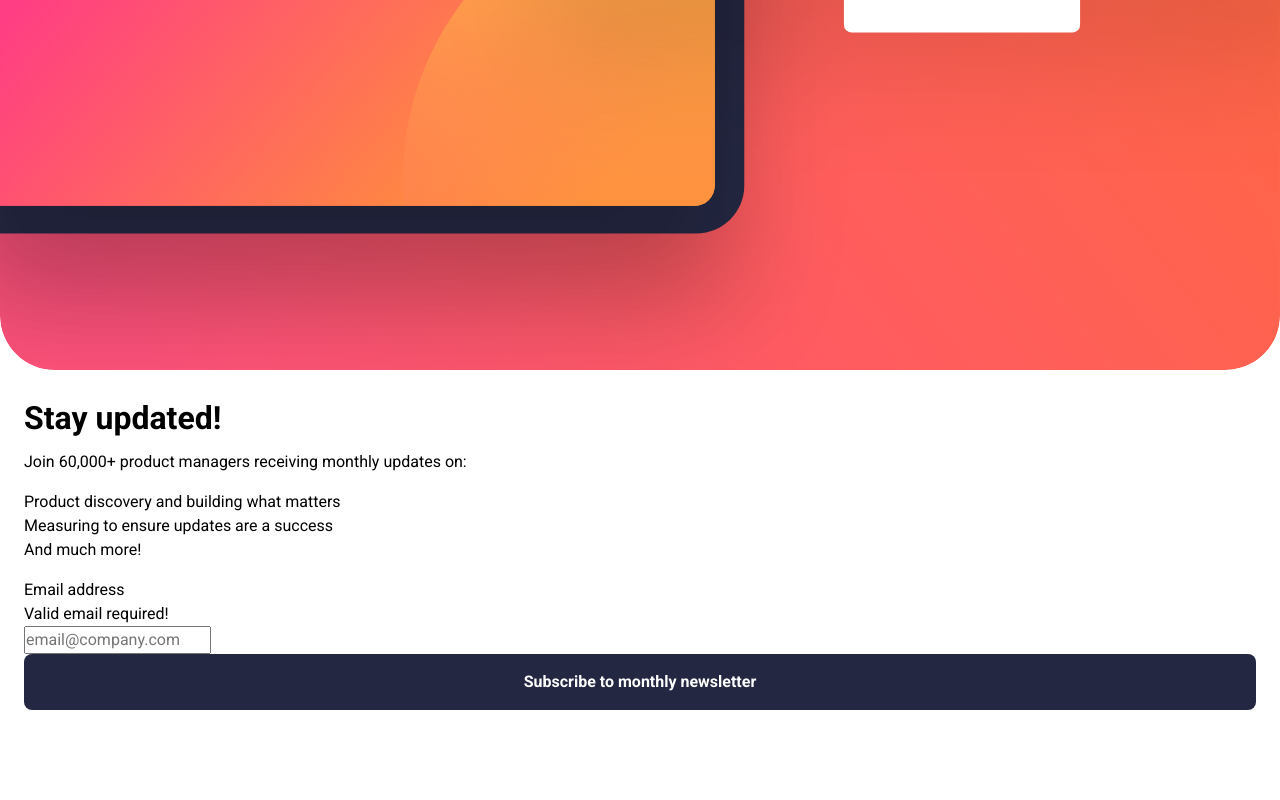
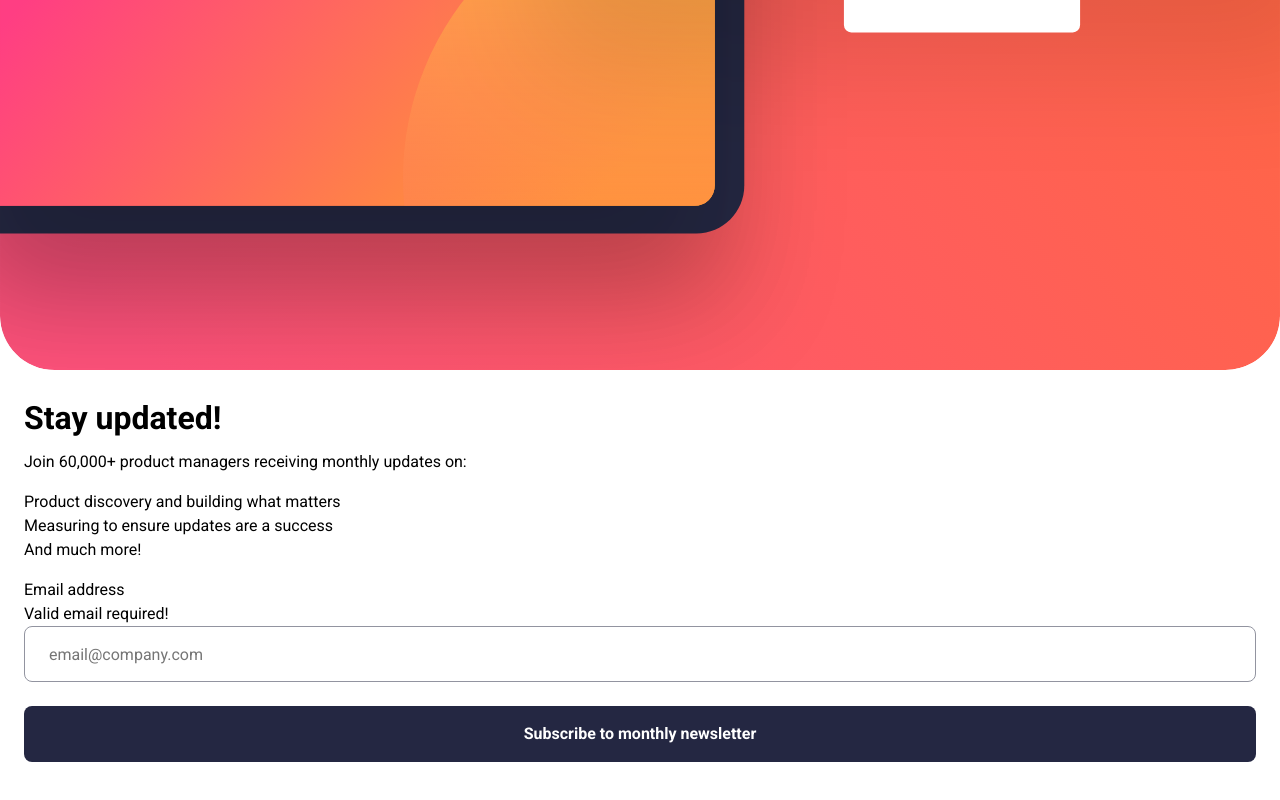
Before and after one commit to c0dehamster/newsletter-sign-up-with-success-message, a React app: page / in a window 1280 px wide. Shown: the part 599-1399 px from the top of the page. Before the commit the page ends 1349 px from the top, so only its background shows below. Built offline with nearby package versions, Linux system fonts and the light colour scheme; the HTML template or start-up script is replaced by a standard one.

Commit message:
Style the input field

```diff
--- a/src/index.css
+++ b/src/index.css
@@ -147,8 +147,32 @@ ul {
 	font-weight: var(--font-weight-bold);
 }
 
+.form {
+	display: grid;
+	row-gap: 1.5rem;
+}
+
+.form__input {
+	width: 100%;
+	height: 3.5rem;
+
+	padding-inline: 1.5rem;
+
+	outline: none;
+	background-color: var(--color-neutral-100);
+	border: 1px solid var(--color-neutral-200);
+	border-radius: 0.5rem;
+
+	color: var(--color-neutral-900);
+}
+
 /* Active states */
 
 .button:hover {
 	background: var(--gradient-active);
 }
+
+.form__input:hover,
+.form__input:focus {
+	border-color: var(--color-neutral-900);
+}
```
